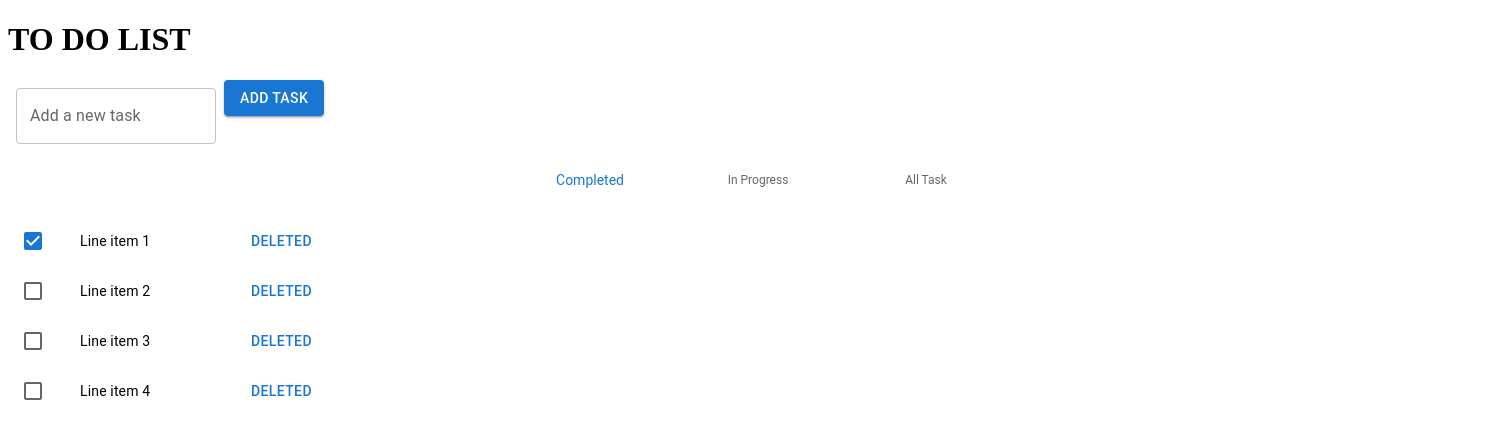
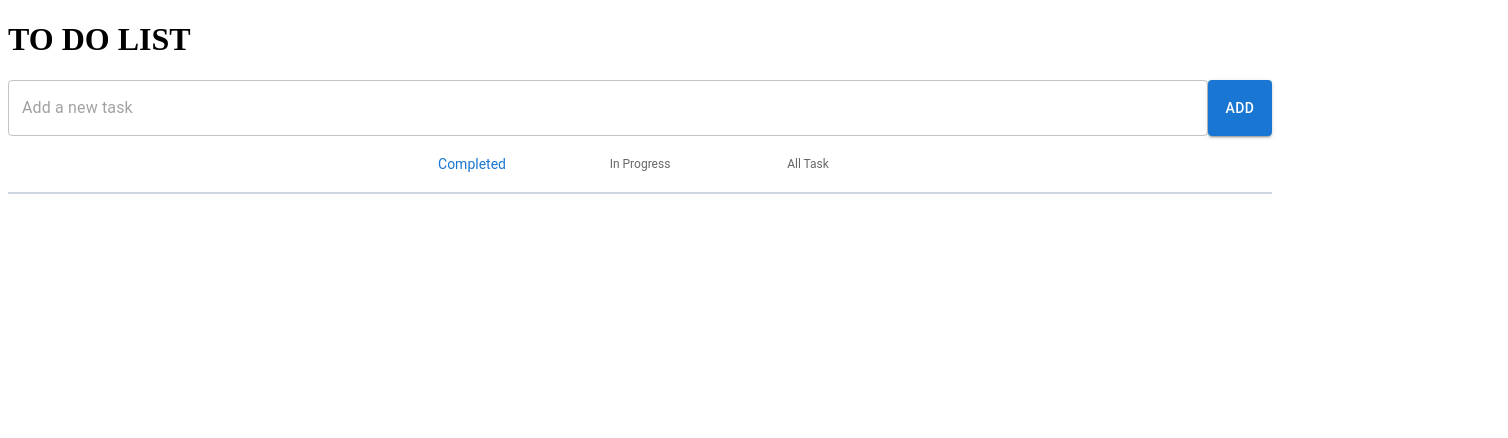
Before and after one commit to Tracy-maker/TodoList, a React (Create React App) app: page / in a window 1280 px wide. Shown: the top 438 px of the page, 1508 px wide, since content can reach past the window. Built offline with nearby package versions, Linux system fonts and the light colour scheme.

Commit message:
add task, delete task and edit task

```diff
--- a/package.json
+++ b/package.json
@@ -5,12 +5,16 @@
   "dependencies": {
     "@emotion/react": "^11.11.0",
     "@emotion/styled": "^11.11.0",
-    "@mui/material": "^5.12.3",
+    "@mui/icons-material": "^5.11.16",
+    "@mui/joy": "^5.0.0-alpha.79",
+    "@mui/material": "^5.13.0",
+    "@mui/styled-engine-sc": "^5.12.0",
     "@testing-library/jest-dom": "^5.16.4",
     "@testing-library/react": "^13.3.0",
     "@testing-library/user-event": "^13.5.0",
     "react": "^18.2.0",
     "react-dom": "^18.2.0",
+    "react-icons": "^4.8.0",
     "react-scripts": "5.0.1",
     "web-vitals": "^2.1.4"
   },
--- a/src/App.js
+++ b/src/App.js
@@ -1,17 +1,32 @@
-import AddTaskBar from "./components/AddTaskBar";
+import { useState } from "react";
+import AddTask from "./components/AddTask";
 import Button from "./components/Bottom.js";
-import ListForm from "./components/ListForm";
+import TaskList from "./components/TaskList";
 
 function App() {
+  const [tasks, setTasks] = useState([]);
+
+  const deleteTaskById = (id) => {
+    const updatedTasks = tasks.filter((task) => {
+      return task.id !== id;
+    });
+    setTasks(updatedTasks);
+  };
+
+  const createTask = (taskTitle) => {
+    const updatedTasks = [...tasks, { id: Math.round(Math.random() * 9999), taskTitle}];
+    setTasks(updatedTasks);
+  };
+
   return (
-    <>
+    <div>
       <h1>TO DO LIST</h1>
       <div>
-      <AddTaskBar />
+        <AddTask onCreate={createTask} />
         <Button />
-      <ListForm/>
+        <TaskList tasks={tasks} onDelete={deleteTaskById} />
       </div>
-    </>
+    </div>
   );
 }
 
--- /dev/null
+++ b/src/components/AddTask.js
@@ -0,0 +1,37 @@
+import * as React from "react";
+import { useState } from "react";
+import TextField from "@mui/material/TextField";
+import Button from "@mui/material/Button";
+import styled from "styled-components";
+
+const TaskSearchBar = styled.form`
+  display: flex;
+  justify-content: center;
+  align-items: stretch;
+`;
+function AddTask({ onCreate }) {
+  const [taskTitle, setTaskTitle] = useState("");
+
+  const handleChange = (event) => {
+    setTaskTitle(event.target.value);
+  };
+  const handleSubmit = (event) => {
+    event.preventDefault();
+    onCreate(taskTitle);
+    setTaskTitle("");
+  };
+  return (
+    <TaskSearchBar onSubmit={handleSubmit}>
+      <TextField
+        value={taskTitle}
+        onChange={handleChange}
+        fullWidth
+        placeholder="Add a new task"
+      />
+      <Button type="submit" variant="contained">
+        Add
+      </Button>
+    </TaskSearchBar>
+  );
+}
+export default AddTask;
--- a/src/components/AddTaskBar.js
+++ /dev/null
@@ -1,25 +0,0 @@
-import * as React from "react";
-import Box from "@mui/material/Box";
-import InputAdornment from "@mui/material/InputAdornment";
-import TextField from "@mui/material/TextField";
-import Button from "@mui/material/Button";
-
-function AddTaskBar() {
-  return (
-    <Box sx={{ display: "flex", flexWrap: "wrap" }}>
-      <div>
-        <TextField
-          id="outlined-start-adornment"
-          sx={{ m: 1, width: "25ch" }}
-          InputProps={{
-            startAdornment: (
-              <InputAdornment position="start">Add a new task</InputAdornment>
-            ),
-          }}
-        />
-        <Button variant="contained">Add Task</Button>
-      </div>
-    </Box>
-  );
-}
-export default AddTaskBar;
--- a/src/components/Bottom.js
+++ b/src/components/Bottom.js
@@ -1,13 +1,13 @@
-import * as React from 'react';
-import Box from '@mui/material/Box';
-import BottomNavigation from '@mui/material/BottomNavigation';
-import BottomNavigationAction from '@mui/material/BottomNavigationAction';
+import * as React from "react";
+import Box from "@mui/material/Box";
+import BottomNavigation from "@mui/material/BottomNavigation";
+import BottomNavigationAction from "@mui/material/BottomNavigationAction";
 
 function Bottom() {
   const [value, setValue] = React.useState(0);
 
   return (
-    <Box sx={{ width: 1500 }}>
+    <Box>
       <BottomNavigation
         showLabels
         value={value}
@@ -15,9 +15,9 @@ function Bottom() {
           setValue(newValue);
         }}
       >
-        <BottomNavigationAction label="Completed"  />
-        <BottomNavigationAction label="In Progress"  />
-        <BottomNavigationAction label="All Task"  />
+        <BottomNavigationAction label="Completed" />
+        <BottomNavigationAction label="In Progress" />
+        <BottomNavigationAction label="All Task" />
       </BottomNavigation>
     </Box>
   );
--- a/src/components/ListForm.js
+++ /dev/null
@@ -1,65 +0,0 @@
-import * as React from 'react';
-import List from '@mui/material/List';
-import ListItem from '@mui/material/ListItem';
-import ListItemButton from '@mui/material/ListItemButton';
-import ListItemIcon from '@mui/material/ListItemIcon';
-import ListItemText from '@mui/material/ListItemText';
-import Checkbox from '@mui/material/Checkbox';
-import IconButton from '@mui/material/IconButton';
-import Button from "@mui/material/Button";
-
-
-function ListForm() {
-  const [checked, setChecked] = React.useState([0]);
-
-  const handleToggle = (value) => () => {
-    const currentIndex = checked.indexOf(value);
-    const newChecked = [...checked];
-
-    if (currentIndex === -1) {
-      newChecked.push(value);
-    } else {
-      newChecked.splice(currentIndex, 1);
-    }
-
-    setChecked(newChecked);
-  };
-
-  return (
-    <List sx={{ width: '100%', maxWidth: 360, bgcolor: 'background.paper' }}>
-      {[0, 1, 2, 3].map((value) => {
-        const labelId = `checkbox-list-label-${value}`;
-
-        return (
-          <ListItem
-            key={value}
-            secondaryAction={
-              <IconButton edge="end" aria-label="comments">
-
-              </IconButton>
-            }
-            disablePadding
-          >
-            <ListItemButton role={undefined} onClick={handleToggle(value)} dense>
-              <ListItemIcon>
-                <Checkbox
-                  edge="start"
-                  checked={checked.indexOf(value) !== -1}
-                  tabIndex={-1}
-                  disableRipple
-                  inputProps={{ 'aria-labelledby': labelId }}
-                />
-
-              </ListItemIcon>
-
-              <ListItemText id={labelId} primary={`Line item ${value + 1}`} />
-              <Button>Deleted</Button>
-            </ListItemButton>
-          </ListItem>
-        );
-      })}
-    </List>
-  );
-}
-
-export default ListForm;
--- /dev/null
+++ b/src/components/TaskEdit.js
@@ -0,0 +1,39 @@
+import * as React from "react";
+import { useState } from "react";
+import TextField from "@mui/material/TextField";
+import Button from "@mui/material/Button";
+import styled from "styled-components";
+
+const TaskEditBar = styled.form`
+  display: flex;
+  justify-content: flex-start;
+  align-items: stretch;
+`;
+
+function TaskEdit({ task }) {
+  const [title, setTitle] = useState(task.taskTitle);
+
+  const handleChange = (event) => {
+    setTitle(event.target.value);
+  };
+
+  const handleSubmit = (event) => {
+    event.preventDefault();
+    console.log("new title", title);
+  };
+
+  return (
+    <TaskEditBar onSubmit={handleSubmit}>
+      <TextField
+        value={title}
+        onChange={handleChange}
+        fullWidth
+        placeholder="Please edit the task title"
+      />
+      <Button type="submit" variant="contained">
+        Save
+      </Button>
+    </TaskEditBar>
+  );
+}
+export default TaskEdit;
--- /dev/null
+++ b/src/components/TaskList.js
@@ -0,0 +1,17 @@
+import * as React from "react";
+import Sheet from "@mui/joy/Sheet";
+import TaskShow from "./TaskShow";
+
+function TaskList({ tasks ,onDelete}) {
+  const renderedTasks = tasks.map((task) => {
+    return <TaskShow onDelete={onDelete} key={task.id} task={task} />;
+  });
+
+  return (
+    <Sheet variant="outlined" sx={{ bgcolor: "background.body" }}>
+      {renderedTasks}
+    </Sheet>
+  );
+}
+
+export default TaskList;
--- /dev/null
+++ b/src/components/TaskShow.js
@@ -0,0 +1,57 @@
+import * as React from "react";
+import { useState } from "react";
+import Typography from "@mui/joy/Typography";
+import Checkbox from "@mui/joy/Checkbox";
+import Chip from "@mui/joy/Chip";
+import ChipDelete from "@mui/joy/ChipDelete";
+import styled from "styled-components";
+import { Box } from "@mui/material";
+import EditIcon from "@mui/icons-material/Edit";
+import TaskEdit from "./TaskEdit";
+
+const TaskItem = styled.div`
+  display: flex;
+  justify-content: space-between;
+  align-items: center;
+  padding: 10px;
+`;
+
+function TaskShow({ task, onDelete }) {
+  const [showEdit, setShowEdit] = useState(false);
+
+  const handleEditClick = () => {
+    setShowEdit(!showEdit);
+  };
+  let content = <h4>{task.taskTitle}</h4>;
+  if (showEdit) {
+    content = <TaskEdit task={task}/>;
+  }
+  const handleDeleteClick = () => {
+    onDelete(task.id);
+  };
+  return (
+    <TaskItem>
+      <Checkbox />
+      <Typography level="h4">{content}</Typography>
+      <Box>
+        <Chip
+          variant="soft"
+          color="success"
+          onClick={handleEditClick}
+          endDecorator={<EditIcon />}
+        >
+          Edit
+        </Chip>
+        <Chip
+          variant="soft"
+          color="danger"
+          endDecorator={<ChipDelete onClick={handleDeleteClick} />}
+        >
+          Delete
+        </Chip>
+      </Box>
+    </TaskItem>
+  );
+}
+
+export default TaskShow;
```
Also changed, not shown: 1 other file (tests, documents, lock files or other folders).
